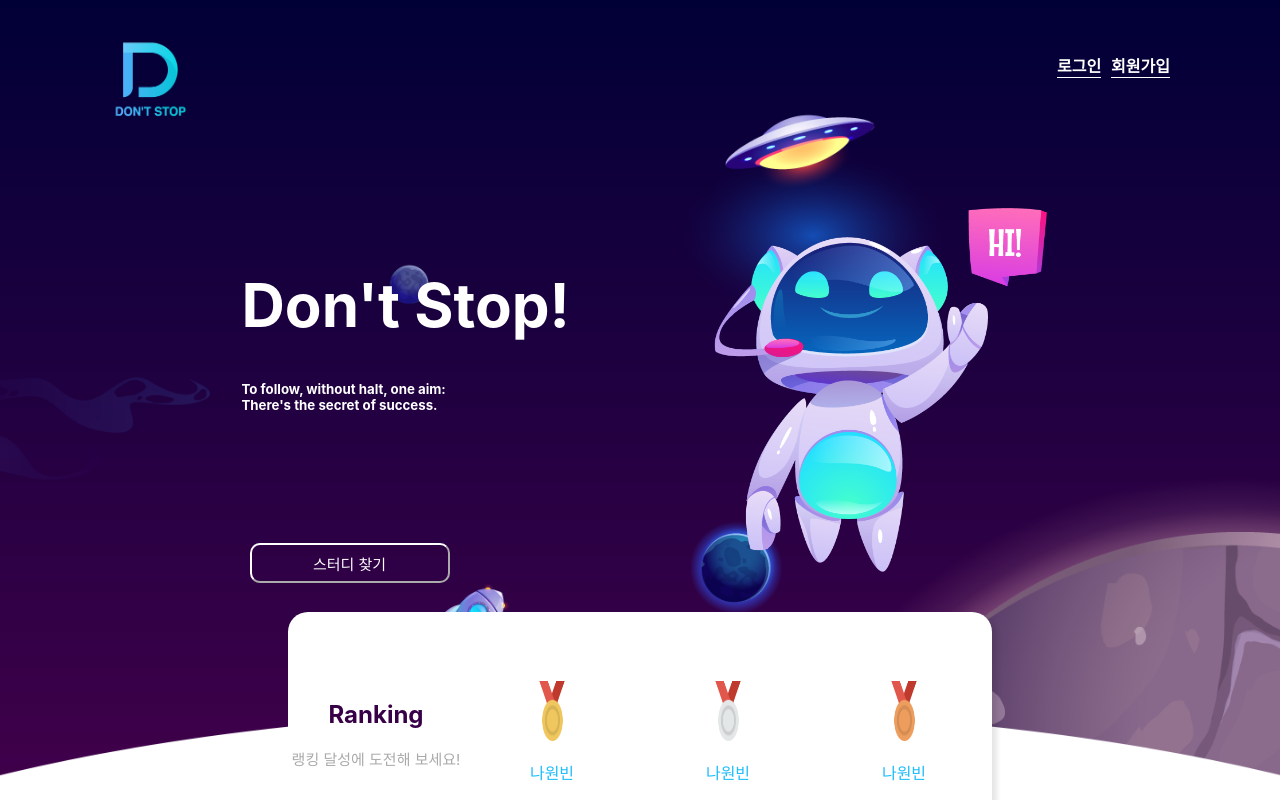
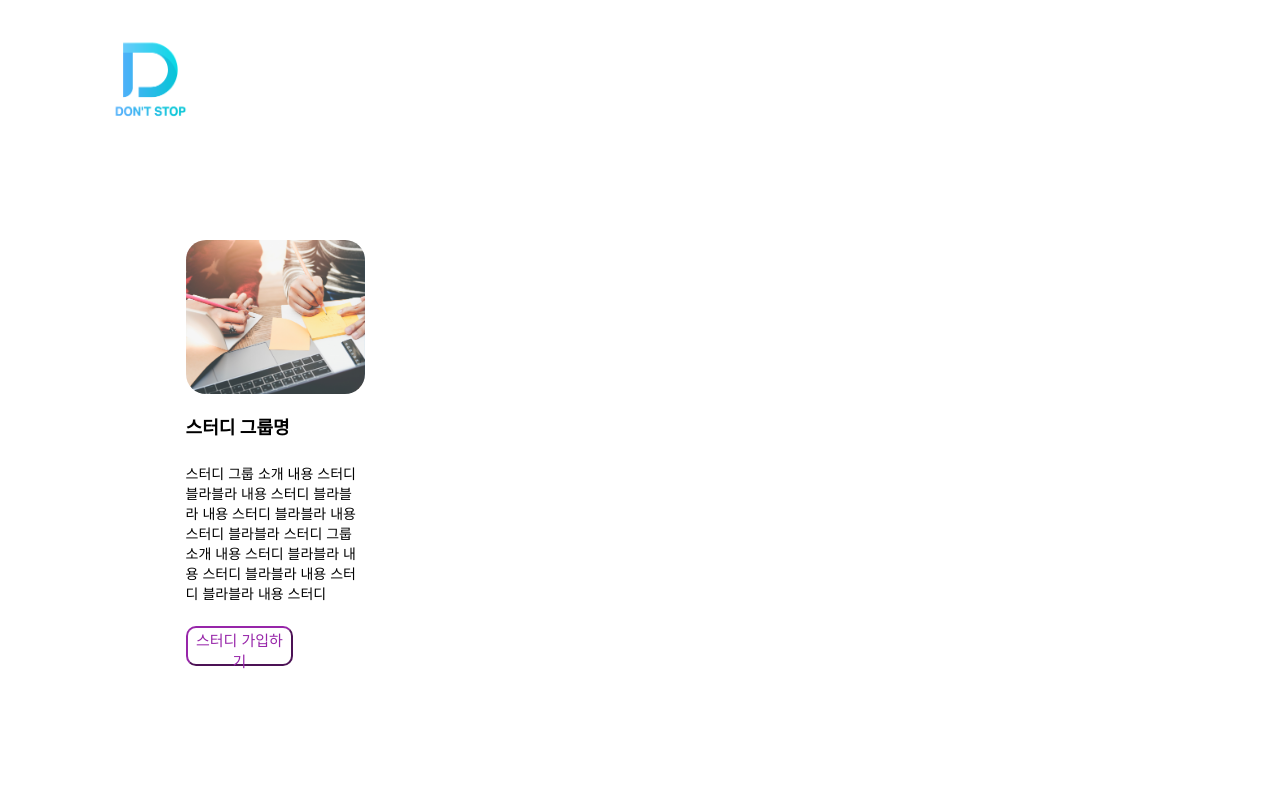
Before and after one commit to codestates/DontStop-client, a React (Create React App) app in the folder client/: page / in a window 1280 px wide. Shown: the top 800 px of the page. Built offline with nearby package versions, Linux system fonts and the light colour scheme.

Commit message:
StudySearch/0.1/feature

```diff
--- a/client/src/App.css
+++ /dev/null
@@ -1,100 +0,0 @@
-.Main {
-    height: 100vh;
-    display: flex;
-    align-items: center;
-    justify-content: center;
-    background-size: cover;
-    background-image: url('../src/img/MainBack.png');
-}
-
-.Signinwrap,
-.Signupwarp {
-    padding: 20px;
-    opacity: 0.8;
-    display: flex;
-    align-items: center;
-    flex-direction: column;
-    background-color: #ffffff;
-    border-radius: 10px;
-    box-shadow: 0 2px 5px 0 rgb(96 96 96 / 16%),
-    2px 10px 23px 0 rgb(96 96 96 / 13%);
-}
-
-.inputField,
-.SignupBtnwrap,
-.SigninBtnwrap,
-.OauthsignBtnwrap,
-.OauthsignupBtnwrap {
-    width: 100%;
-    padding: 5px;
-    display: table;
-    align-items: center;
-    justify-content: center;
-}
-
-input[type='email'],
-input[type='password'],
-input[type='text'] {
-    text-align: left;
-    border-radius: 5px;
-    background-color: #F7E7E8;
-    border: 5px solid #F7E7E8;
-}
-
-input::placeholder {
-    font-size: small;
-}
-
-/* .SignupBtn {
-    width: 100%;
-    background-color: #EA5059;
-    color: #ffffff;
-    margin-top: 15px;
-    padding: 6px 12px;
-    justify-content: center;
-    float: inline-end;
-} */
-
-.SigninBtn:hover,
-.SignupBtn:hover {
-    color: #ffffff;
-    background-color: #EA5059;
-    border: 1px solid #EA5059;
-    transition-duration: 0.5s;
-    box-shadow: 0 2px 5px 0 rgb(96 96 96 / 16%),
-    2px 10px 23px 0 rgb(96 96 96 / 13%);
-}
-
-.OauthsignBtn,
-.SigninBtn,
-.SignupBtn,
-.OauthsignupBtn {
-    width: 100%;
-    color: #A1A8AE;
-    vertical-align: middle;
-    background-color: #ffffff;
-    border: 1px solid #e0e0e0;
-    border-radius: 3px;
-}
-
-.OauthsignBtn:hover,
-.OauthsignupBtn:hover {
-    background-color: #F7F7F8;
-    transition-duration: 0.5s;
-}
-
-/* .col-25 {
-    float: left;
-    width: 25%;
-    margin-top: 6px
-} */
-
-.col-75 {
-    width: 90%;
-    margin-top: 6px
-}
-
-.google {
-    width: 20px;
-    padding-right: 5px;
-}
--- a/client/src/App.js
+++ b/client/src/App.js
@@ -1,16 +1,12 @@
-
-
 import React from 'react';
-import './App.css';
-import Header from './components/Main/Header';
-import Main from './pages/Main'
+import Main from './pages/Main';
+import StudySearch from './pages/StudySearch';
 
 function App() {
   return (
-    <div className="App">
-        <Header />
-        <Main />
-    </div>
+    <>
+        <StudySearch />
+    </>
   );
 }
 
--- a/client/src/components/Main/Banner.css
+++ b/client/src/components/Main/Banner.css
@@ -27,7 +27,8 @@
 }
 
 .banner__content{
-    color: white
+    color: white;
+    white-space: normal;
 }
 
 .banner__img {
--- a/client/src/components/Main/Banner.js
+++ b/client/src/components/Main/Banner.js
@@ -9,7 +9,7 @@ function Banner() {
                         <h1>Don't Stop!</h1>
                         <div className='banner__content'>
                         <h5>To follow, without halt, one aim:
-                        <br/>There's the secret of success.</h5>
+                        There's the secret of success.</h5>
                         </div>
                     <div className='banner__Search'>
                         <button className='banner_SearchBtn'>스터디 찾기</button>
--- /dev/null
+++ b/client/src/components/StudySearch/Post.css
@@ -0,0 +1,43 @@
+.post__card{
+    border-radius: 20px;
+    width: 15vw;
+}
+
+.post__card > img {
+    border-radius: 20px;
+    width: 14vw;
+}
+
+.post__info {
+    width: 14vw;
+}
+
+.post__info > h2 {
+    font-size: 18px;
+    font-weight: 600;
+}
+
+.post__info > h5 {
+    font-size: 14px;
+    font-weight: 300;
+}
+
+.post__btn {
+    background-color: transparent;
+    background-image: none;
+    border-color: transparent;
+    height: 40px;
+    width: 60%;
+    color: #9725a9;
+    border-radius: 10px;
+    border-color: #9725a9;
+    font-size: 15px;
+    cursor: pointer;
+}
+
+.post__btn:hover{
+    color: white;
+    background-color: #9725a9;
+    border-color: #9725a9;
+    transition: all 0.2s;
+}
--- /dev/null
+++ b/client/src/components/StudySearch/Post.js
@@ -0,0 +1,18 @@
+import React from 'react'
+import './Post.css'
+
+function Post() {
+    return (
+            <div className='post__card'>
+                <img src='img/Study.png' alt='' />
+                <div className='post__info'>
+                        <h2>스터디 그룹명</h2>
+                        <h5>스터디 그룹 소개 내용 스터디 블라블라 내용 스터디 블라블라 내용 스터디 블라블라 내용 스터디 블라블라
+                        스터디 그룹 소개 내용 스터디 블라블라 내용 스터디 블라블라 내용 스터디 블라블라 내용 스터디 </h5>
+                        <button className='post__btn'>스터디 가입하기</button>
+                </div>
+            </div>
+    )
+}
+
+export default Post
--- a/client/src/pages/Main.js
+++ b/client/src/pages/Main.js
@@ -4,20 +4,22 @@ import Section from '../components/Main/Section'
 import Section2 from '../components/Main/Section2'
 import Section3 from '../components/Main/Section3'
 import Footer from '../components/Main/Footer'
+import Header from '../components/Main/Header'
 
 import './Main.css'
 
 function Main() {
     return (
-
+        <>
+        <Header />
         <div className="main">
             <Banner />
                 <Section />
                 <Section2 />
                 <Section3 />
             <Footer />
-
-        </div>
+            </div>
+        </>
     )
 }
 
--- /dev/null
+++ b/client/src/pages/StudySearch.css
@@ -0,0 +1,7 @@
+.studySearch{
+    display: grid;
+    row-gap: 5vw;
+    margin: 15rem 0 10rem 0;
+    grid-template-columns: repeat(3, 14vw);
+    justify-content: space-evenly;
+}
--- a/client/src/pages/StudySearch.js
+++ b/client/src/pages/StudySearch.js
@@ -1,10 +1,20 @@
 import React from 'react'
+import Header from '../components/Main/Header'
+import Post from '../components/StudySearch/Post'
+import './StudySearch.css'
+import Footer from '../components/Main/Footer'
+
 
 function StudySearch() {
     return (
-        <div>
+            <>
+            <Header />
+            <div className='studySearch'>
+            <Post />
+            </div>
+            <Footer />
+            </>
 
-        </div>
     )
 }
 
```
Also changed, not shown: client/public/img/Study.png (added), client/src/img/Study.png (added), client/src/pages/modal/modal.css (added), client/src/pages/modal/modal.js (added).
